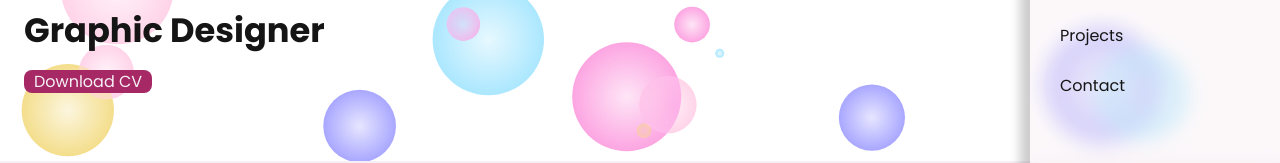
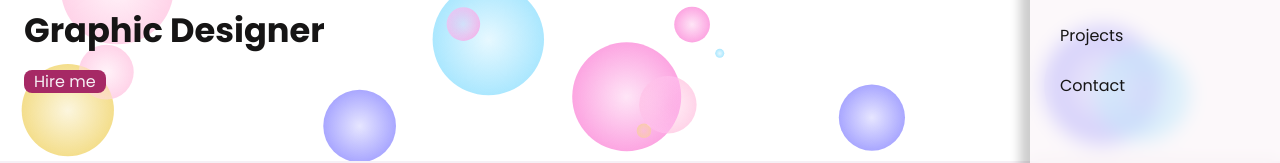
Before and after one commit to nalubna/portofolio, a plain HTML site: page index.html in a window 1280 px wide. Shown: the part 139-302 px from the top of the page. Drawn offline with Linux system fonts and the light colour scheme; a web font is replaced by a local one.

Commit message:
change download cv to hire me

```diff
--- a/index.html
+++ b/index.html
@@ -19,14 +19,18 @@
       <nav>
         <div class="navbar-menu">
           <ul class="sidebar">
-            <li><a class="my-porto" href="#"><span>my</span>Portofolio</a></li>
+            <li>
+              <a class="my-porto" href="#"><span>my</span>Portofolio</a>
+            </li>
             <li><a href="#home">Home</a></li>
             <li><a href="#about">About Me</a></li>
             <li><a href="#projects">Projects</a></li>
             <li><a href="#contact">Contact</a></li>
           </ul>
           <ul>
-            <li><a class="my-porto" href="#"><span>my</span>Portofolio</a></li>
+            <li>
+              <a class="my-porto" href="#"><span>my</span>Portofolio</a>
+            </li>
             <li><a href="#home">Home</a></li>
             <li><a href="#about">About Me</a></li>
             <li><a href="#projects">Projects</a></li>
@@ -55,7 +59,7 @@
           href="./assets/pdf/CV Terbaru (Admin & Desain Grafis).pdf"
           class="btn"
           download=""
-          >Download CV</a
+          >Hire me</a
         >
       </div>
     </section>
```
